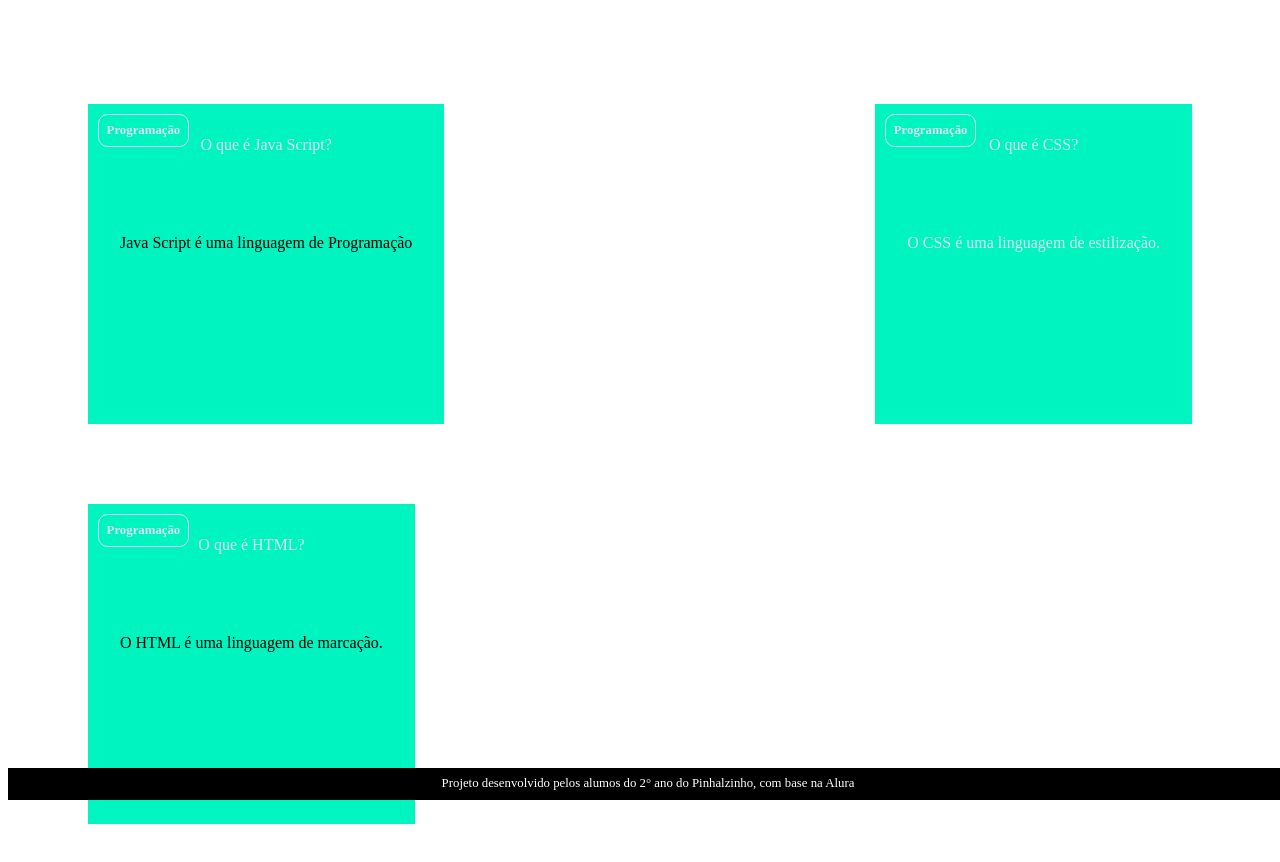
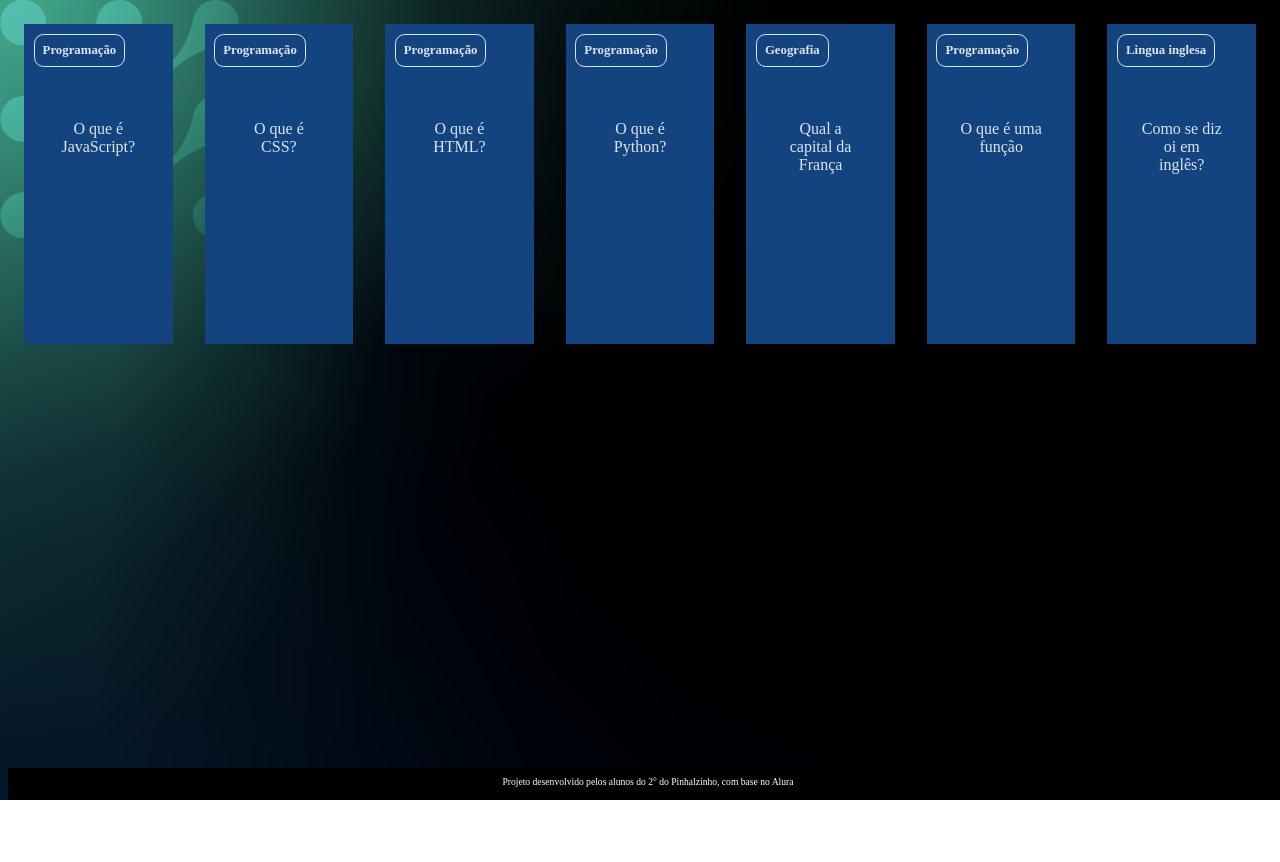
Before and after one commit to guilhermewleal/Flashcard-gui, a plain HTML site: page index.html in a window 1280 px wide. After the commit the page ends 800 px from the top, so only its background shows below. Drawn offline with Linux system fonts and the light colour scheme.

Commit message:
dia 15/08

```diff
--- a/Assets/style.css
+++ b/Assets/style.css
@@ -1,82 +1,79 @@
 :root {
-    --text-color:#DBE4EF;
-    --card-front-color:#144180;
-    --card-back-color:#00F4BF;
+    --text-color: #DBE4EF;
+    --card-front-color: #144480;
+    --card-back-color: #00F4BF;
 }
 
-body{
+body {
+    background: url('img/bg-desktop.webp');
     font-family: Bai Jamjuree;
 }
 
-#container{
+#container {
     display: flex;
-    flex-wrap: wrap;
-    justify-content: space-between;
-    padding: 4rem;
-    gap: 3rem;
 }
 
-.cartao{
+.cartao {
     margin: 1rem 1rem;
     height: 20rem;
-    flex-basis: calc(33%-6rem);
+    flex-grow: 1;
+    flex-basis: calc(33% - 6rem);
 }
 
-.cartao__conteudo{
+.cartao__conteudo {
+    background-color: var(--card-front-color);
     text-align: center;
-    background-color: var(--card-back-color);
+    /* background-color: aquamarine; */
     height: 100%;
-    /*background-color: aquamarine;*/
     transform-style: preserve-3d;
-    transition: 300ms ease-in-out;
+    transition: transform 300ms ease-in-out;
 }
 
-.cartao__conteudo h3{
+.cartao__conteudo h3 {
     color: var(--text-color);
+    border: 1px solid var(--text-color);
     text-align: left;
     padding: 0.5rem;
     position: absolute;
     margin: 0.6rem;
     border-radius: 0.6rem;
     font-size: 1vw;
-    border: 1px solid var(--text-color);
     backface-visibility: hidden;
-
 }
 
-.cartao__conteudo p{
+.cartao__conteudo p {
     margin-top: 1rem;
     padding: 2rem;
-    margin-top: 4ren;
+    margin-top: 4rem;
 }
 
-.cartao__conteudo__pergunta p{
+.cartao__conteudo__pergunta p {
     color: var(--text-color);
     font-weight: 500;
 }
 
-.cartao__conteudo_resposta{
-    color: var(--text-color);
+.cartao__conteudo__resposta p {
+    color: var(--card-back-color);
     font-weight: 700;
 }
 
-.cartao:hover .cartao__conteudo{
+.cartao:hover .cartao__conteudo {
     transform: rotateY(180deg);
 }
 
-.cartao__conteudo__pergunta
-.cartao__conteudo_resposta{
+.cartao__conteudo__pergunta,
+.cartao__conteudo__resposta {
     backface-visibility: hidden;
     position: absolute;
     height: 100%;
     width: 100%;
 }
 
-.cartao__conteudo_resposta{
-    transform:rotateY(180deg) ;
+.cartao__conteudo__resposta {
+    transform: rotateY(180deg);
 }
 
-footer{
+footer {
     background-color: black;
     color: white;
     position: fixed;
@@ -85,8 +82,27 @@ footer{
     height: 2rem;
 }
 
-footer p{
+footer p {
     text-align: center;
-    font-size: 0.8rem;
+    font-size: 0.6rem;
     margin-top: 0.5rem;
 }
+
+@media (max-width: 560px) {
+
+    body {
+        background: url('img/bg-mobile.webp'), no-repeat cover;
+    }
+
+    .cartao {
+        flex: 1 0 valc(100% - 1rem)
+    }
+
+    .cartao__conteudo h3 {
+        font-size: 3vw;
+    }
+
+    .cartao__conteudo p {
+        font-size: 3.8vw;
+    }
+}
--- /dev/null
+++ b/app.js
@@ -0,0 +1,19 @@
+function criaCartao(categoria, pergunta, resposta) {
+    let container = document.getElementById('container')
+    let cartao = document.createElement('article')
+    cartao.className = 'cartao'
+
+    cartao.innerHTML = `
+    <div class="cartao__conteudo">
+    <h3>${categoria}</h3>
+    <div class="cartao__conteudo__pergunta">
+        <p>${pergunta}</p>
+    </div>
+    <div class="cartao__conteudo__resposta">
+        <p>${resposta}</p>
+    </div>
+    </div>
+    `
+    container.appendChild(cartao)
+
+}
--- a/index.html
+++ b/index.html
@@ -3,35 +3,33 @@
 <head>
     <meta charset="UTF-8">
     <meta name="viewport" content="width=device-width, initial-scale=1.0">
-    <title>FlashCard</title>
-    <link rel="stylesheet" href="/Assets/style.css">
+       <title>Flashcard</title>
+       <link rel="stylesheet" href="Assets/style.css">
 </head>
 <body>
     <main>
         <section id="container">
             <article class="cartao">
-            <div class="cartao__conteudo">
-                <h3 class="programacao">Programação</h3>
-                <div class="cartao__conteudo__pergunta">
-                    <p>O que é Java Script?</p>
+                <div class="cartao__conteudo">
+                    <h3>Programação</h3>
+                    <div class="cartao__conteudo__pergunta">
+                        <p>O que é JavaScript?</p>
+                    </div>
+                    <div class="cartao__conteudo__resposta">
+                        <p>O JavaScript é uma linguagem de programação</p>
+                    </div>
                 </div>
-                <div class="cartao__conteudo__resposta">
-                    <p>Java Script é uma linguagem de Programação</p>
-                </div>
-            </div>
             </article>
             <article class="cartao">
                 <div class="cartao__conteudo">
                     <h3>Programação</h3>
                     <div class="cartao__conteudo__pergunta">
                         <p>O que é CSS?</p>
-                    <div>
-                    </div class="cartao__conteudo__resposta">
-                          <p>O CSS é uma linguagem de estilização.</p>
-
+                    </div>
+                    <div class="cartao__conteudo__resposta">
+                    <p>O CSS é uma linguagem de estilização</p>
                     </div>
                 </div>
-
             </article>
             <article class="cartao">
                 <div class="cartao__conteudo">
@@ -40,14 +38,16 @@
                         <p>O que é HTML?</p>
                     </div>
                     <div class="cartao__conteudo__resposta">
-                        <p>O HTML é uma linguagem de marcação.</p>
+                    <p>O HTML é uma linguagem de marcação </p>
                     </div>
                 </div>
             </article>
         </section>
     </main>
     <footer>
-        <p>Projeto desenvolvido pelos alumos do 2° ano do Pinhalzinho, com base na Alura</p>
+        <p>Projeto desenvolvido pelos alunos do 2° do Pinhalzinho, com base no Alura</p>
     </footer>
+    <script src="app.js"></script>
+    <script src="perguntas.js"></script>
 </body>
 </html>
--- /dev/null
+++ b/perguntas.js
@@ -0,0 +1,27 @@
+criaCartao(
+    'Programação',
+    'O que é Python?',
+    'O Python é uma linguaguem de programação'
+
+)
+
+criaCartao(
+    'Geografia',
+    'Qual a capital da França',
+    'A capital da França é Paris'
+
+)
+
+criaCartao(
+    'Programação',
+    'O que é uma função',
+    'Uma função é um bloco de código que executa alguma tarefa'
+
+)
+
+criaCartao(
+    'Lingua inglesa',
+    'Como se diz oi em inglês?',
+    'Oi em inglês é HI (RAI)'
+
+)
```
Also changed, not shown: Assets/img/bg-desktop.webp (added), Assets/img/bg-mobile.webp (added), Assets/img/bg-tablet.webp (added), 1 other file.
